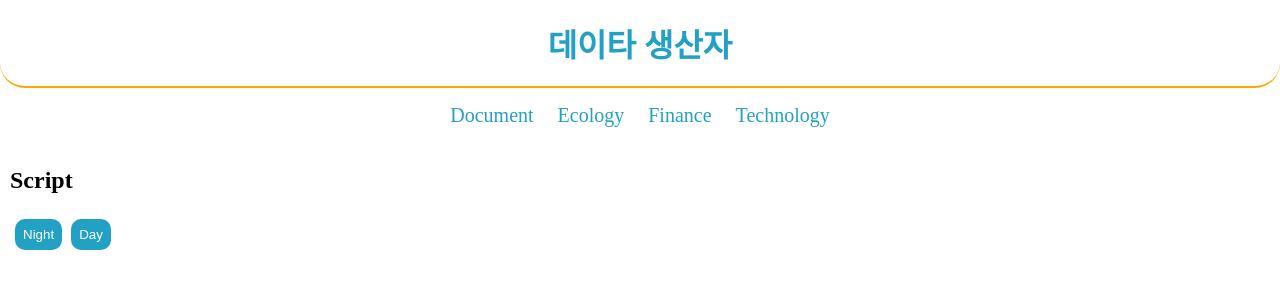
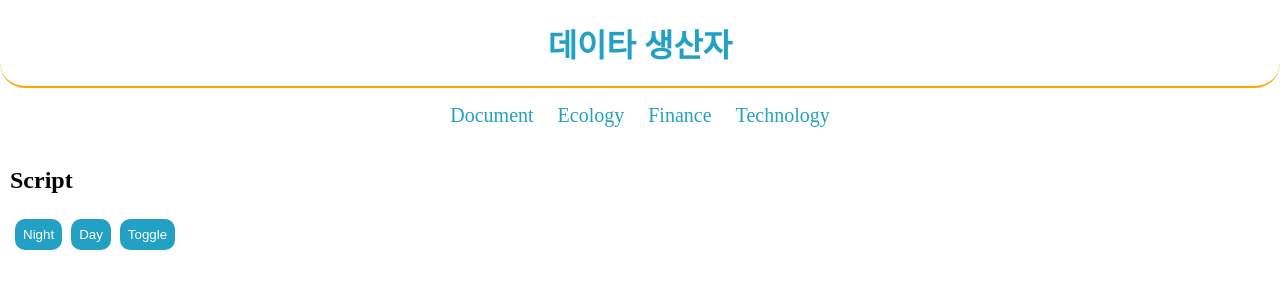
Before and after one commit to katycynn/katycynn.github.com, a plain HTML site: page document/index.html in a window 1280 px wide. Shown: the top 292 px of the page. Drawn offline with Linux system fonts and the light colour scheme.

Commit message:
toggle 버튼 추가

```diff
--- a/document/index.html
+++ b/document/index.html
@@ -38,13 +38,26 @@
     <h2>Script</h2>
     <section>
       <button type="button" onclick="
-      document.querySelector('body').style.backgroundColor='black';
-      document.querySelector('body').style.color='white';
+        document.querySelector('body').style.backgroundColor='black';
+        document.querySelector('body').style.color='white';
+        document.querySelector('body').dataset.mode = 'night';
       ">Night</button>
       <button type="button" onclick="
-      document.querySelector('body').style.backgroundColor='white';
-      document.querySelector('body').style.color='black';
+        document.querySelector('body').style.backgroundColor='white';
+        document.querySelector('body').style.color='black';
+        document.querySelector('body').dataset.mode = 'day';
       ">Day</button>
+      <button type="button" onclick="
+        if(document.querySelector('body').dataset.mode === 'night') {
+          document.querySelector('body').style.backgroundColor = 'white';
+          document.querySelector('body').style.color = 'black';
+          document.querySelector('body').dataset.mode = 'day';
+        } else {
+          document.querySelector('body').style.backgroundColor = 'black';
+          document.querySelector('body').style.color = 'white';
+          document.querySelector('body').dataset.mode = 'night';
+        }
+      ">Toggle</button>
     </section>
   </article>
   <article>
```
